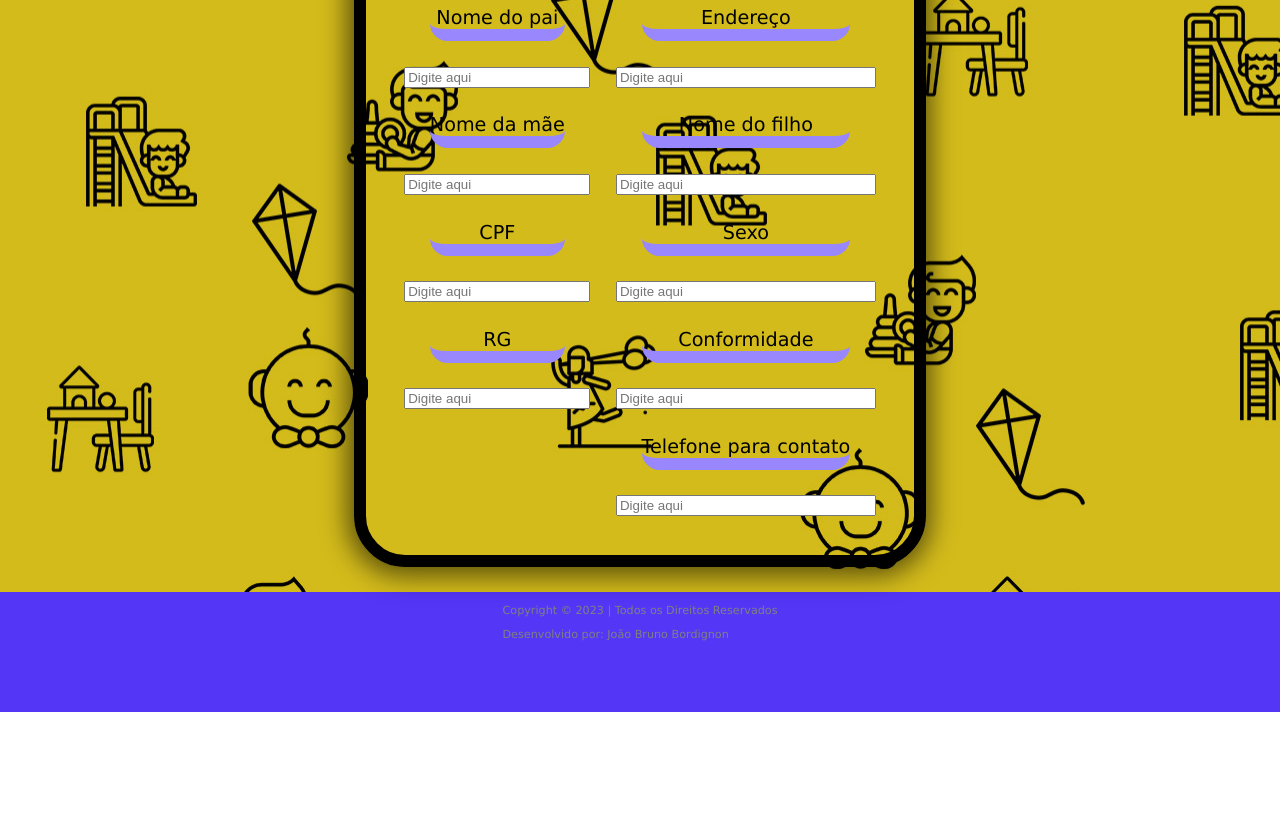
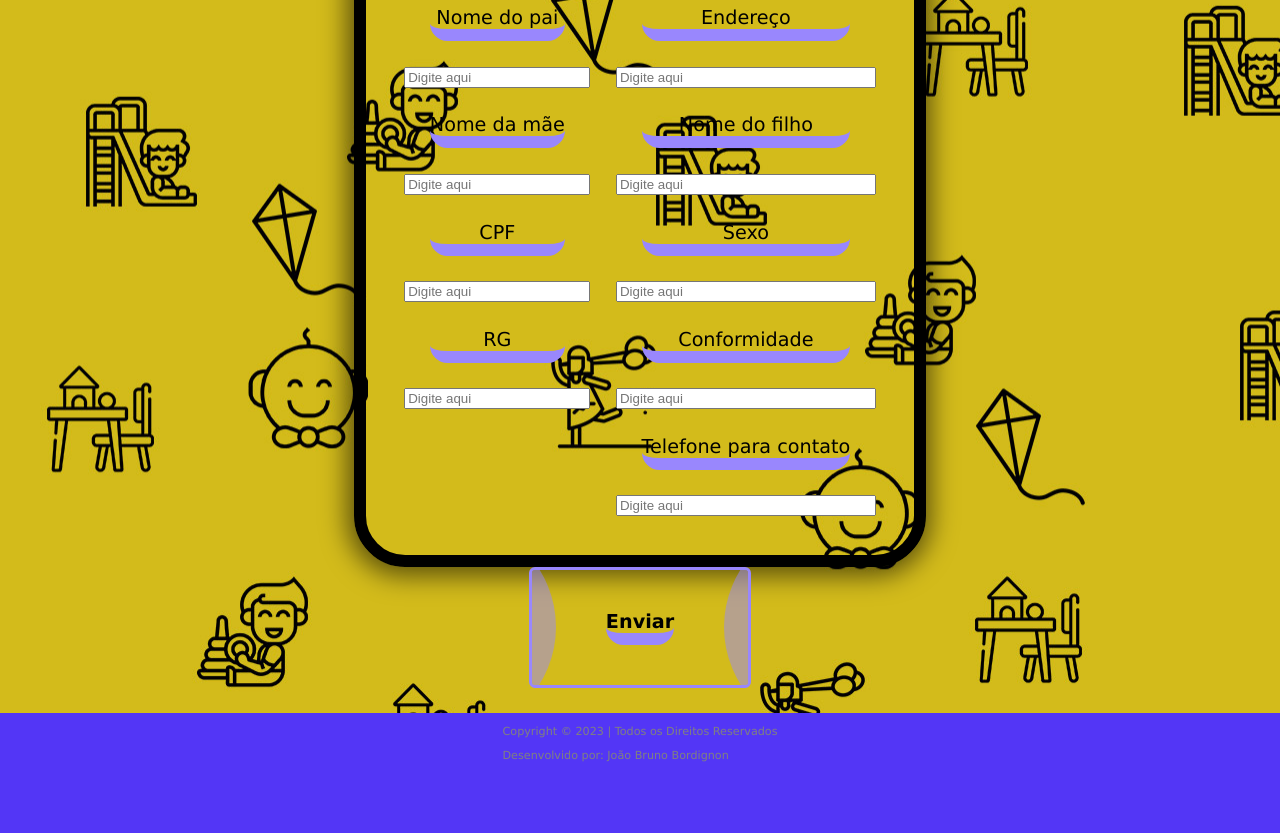
Before and after one commit to Joao-Bordignon/Ber-ario, a plain HTML site: page formulario.html in a window 1280 px wide. Shown: the part 520-1353 px from the top of the page. Before the commit the page ends 1232 px from the top, so only its background shows below. Drawn offline with Linux system fonts and the light colour scheme.

Commit message:
Add files via upload

```diff
--- a/css/formulario.css
+++ b/css/formulario.css
@@ -107,7 +107,7 @@ footer a {
 }
 
 .forms h1{
-    color: #2f11db;
+    color: #ffffff;
     text-shadow: 1px 1px 1px rgba(0, 0, 0, .5);
     text-align: center;
     width: 80vw;
@@ -131,6 +131,73 @@ footer a {
     padding: 9vw;
     box-shadow: -1px 3px 26px 6px rgba(0,0,0,0.57);
 }
+
+.button {
+    all: unset;
+    display: flex;
+    align-items: center;
+    position: relative;
+    padding: 0.6em 2em;
+    border: #9987fd solid 0.15em;
+    border-radius: 0.25em;
+    color: #9987fd;
+    font-size: 1.5em;
+    font-weight: 600;
+    cursor: pointer;
+    overflow: hidden;
+    transition: border 300ms, color 300ms;
+    user-select: none;
+  }
+
+  .button p {
+    z-index: 1;
+  }
+
+  .button:hover {
+    color: #212121;
+  }
+
+  .button:active {
+    border-color: teal;
+  }
+
+  .button::after, .button::before {
+    content: "";
+    position: absolute;
+    width: 9em;
+    aspect-ratio: 1;
+    background: #9987fd;
+    opacity: 50%;
+    border-radius: 50%;
+    transition: transform 500ms, background 300ms;
+  }
+
+  .button::before {
+    left: 0;
+    transform: translateX(-8em);
+  }
+
+  .button::after {
+    right: 0;
+    transform: translateX(8em);
+  }
+
+  .button:hover:before {
+    transform: translateX(-1em);
+  }
+
+  .button:hover:after {
+    transform: translateX(1em);
+  }
+
+  .button:active:before,
+  .button:active:after {
+    background: teal;
+  }
+
+  button p{
+    border-bottom: none;
+  }
 
 /*TABLET*/
 
@@ -176,6 +243,8 @@ footer a {
         font-size: 1.5rem;
     }
 }
+
+
 
 /*DESKTOP*/
 
--- a/formulario.html
+++ b/formulario.html
@@ -73,6 +73,10 @@
 
         </div>
 
+        <button class="button">
+            <p>Enviar</p>
+          </button>
+
     </div>
 
     <footer>
```
